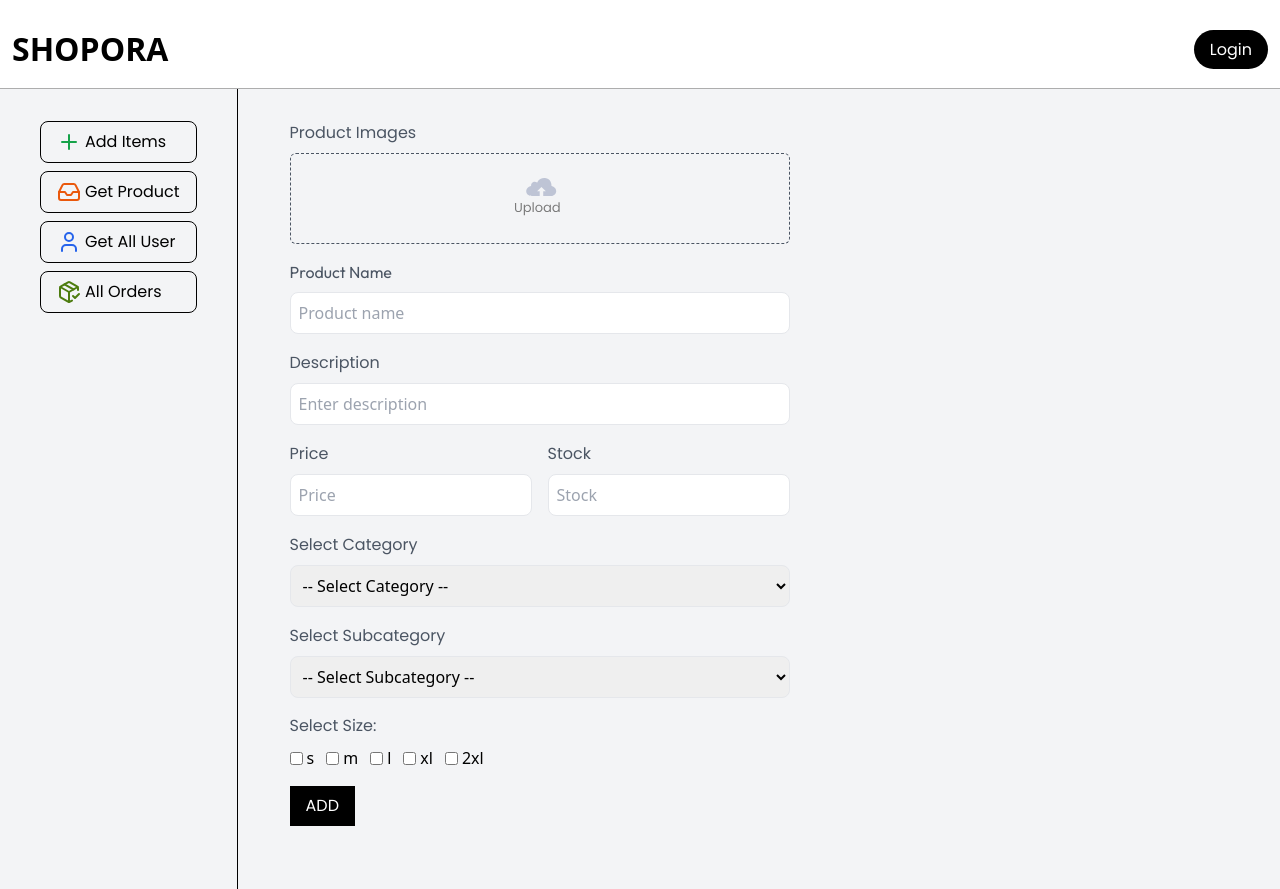
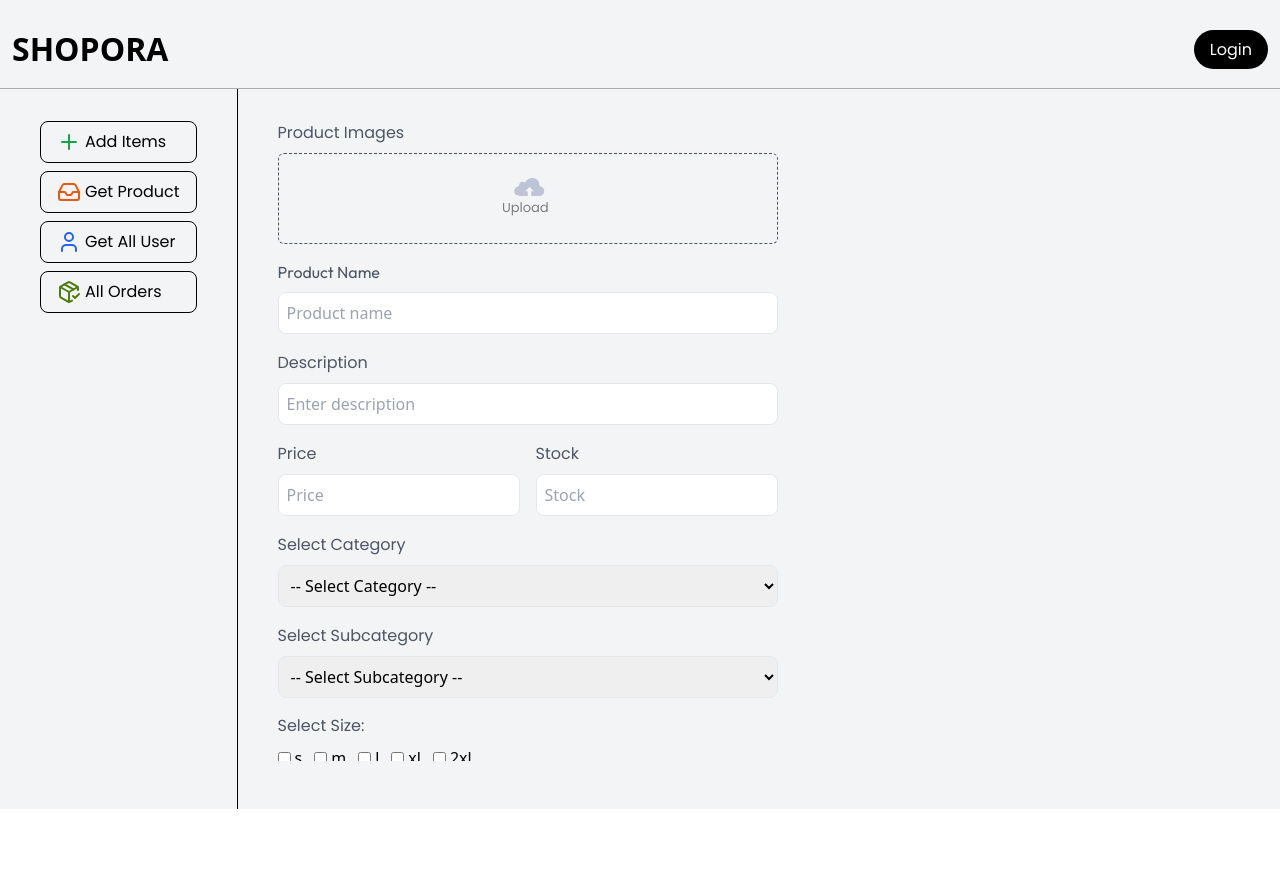
Before and after one commit to Rohit-Dhaka/ecommerce-admin, a React (Create React App) app: page /dashboard in a window 1280 px wide. After the commit the page ends 809 px from the top, so only its background shows below. Built offline with nearby package versions, Linux system fonts and the light colour scheme.

Commit message:
change layout

```diff
--- a/src/App.js
+++ b/src/App.js
@@ -16,7 +16,7 @@ function App() {
     <>
 
 
-      <Navbar/>
+      {/* <Navbar/> */}
       <Routes>
         <Route path='/' element={<Login/>} />
         <Route path='/login' element={<Login/>} />
--- a/src/components/Dashboard/Dashboard.jsx
+++ b/src/components/Dashboard/Dashboard.jsx
@@ -1,14 +1,16 @@
 import React from "react";
 import { NavLink, Outlet } from "react-router-dom";
 import { Plus, FilePlus, Download, Inbox , PackageCheck, User } from "lucide-react";
+import Navbar from "../Layout/Navbar";
 
 const Dashboard = () => {
   return (
     <section>
       <div className=" bg-gray-100">
-        <div className="flex max-sm:flex-col ">
-          <div className="sm:h-screen sm:border-r-[1px] sm:border-black  sm:w-[20%]  max-sm:flex">
-            <div className="flex max-sm:flex-row  sm:py-8 lg:px-10 py-2 px-1 flex-col gap-2 max-sm:overflow-x-scroll max-sm:border-b-[1px]  max-sm:border-solid max-sm:border-gray-400  ">
+        <Navbar/>
+        <div className="flex max-sm:flex-col overflow-hidden  h-[90vh] ">
+          <div className=" sm:border-r-[1px] sm:border-black  sm:w-[20%]  max-sm:flex">
+            <div className="flex max-sm:flex-row  sm:py-8 lg:px-10 py-2 px-3 flex-col gap-2 max-sm:overflow-x-scroll max-sm:border-b-[1px]  max-sm:border-solid max-sm:border-gray-400  ">
               <NavLink
                 to="addproduct"
                 className={({ isActive }) =>
@@ -54,7 +56,7 @@ const Dashboard = () => {
               </NavLink>
             </div>
           </div>
-          <div className="sm:px-10 sm:py-8 max-sm:p-2 w-full">
+          <div className="sm:px-10 sm:py-8 max-sm:p-3 w-full relative  ">
             <Outlet />
           </div>
         </div>
--- a/src/components/Layout/Navbar.jsx
+++ b/src/components/Layout/Navbar.jsx
@@ -1,7 +1,7 @@
 import React from 'react';
 
 import { Link } from 'react-router-dom';
-
+// import { useMyContext } from '../context/MyContext';
 import { useMyContext } from '../../context/MyContext';
 
 
@@ -14,10 +14,10 @@ const Navbar = () => {
   };
 
   return (
-    <nav className="">
+    <nav className="max-sm:h-[10vh]">
       <div className="container  border-b-[1px] border-solid  border-[#ADADAD]">
 
-      <div className=" sm:pt-[29px] pt-[19px] pb-[19px] flex justify-between items-center">
+      <div className="  sm:pt-[29px] max-sm:py-3 sm:pb-[19px] flex justify-between items-center">
             <Link to="/"  className="z-20 text-[32px]  leading-[40px] uppercase font-semibold">
 
             Shopora
--- a/src/components/Orders/Allorders.jsx
+++ b/src/components/Orders/Allorders.jsx
@@ -56,7 +56,7 @@ const handleUpdate = async (orderId) => {
 
 
   return (
-    <section className=" relative">
+    <section className=" ">
         {loading && <Loader />}
 
         <MessageBar message={message} showBar={bar} />
@@ -69,11 +69,13 @@ const handleUpdate = async (orderId) => {
           <p className="text-gray-500 text-lg">No orders found</p>
         )}
 
-        <div className="space-y-8">
+
+          <div className="space-y-8 overflow-y-scroll h-[80vh]  overflow-hidden ">
+            <div className="pb-28 ">
               {orders?.map((order) => (
                 <div
                   key={order._id}
-              className="border border-gray-300 rounded-xl sm:p-6 p-4 bg-gray-50 shadow-md hover:shadow-lg transition"
+                  className="border border-gray-300 rounded-xl sm:p-6 p-4 bg-gray-50 shadow-md hover:shadow-lg transition  mb-4  "
                 >
                   {/* ORDER TOP */}
                   <div className="flex flex-col sm:flex-row justify-between sm:items-center gap-4 border-b pb-4">
@@ -91,7 +93,6 @@ const handleUpdate = async (orderId) => {
                         Date: {new Date(order.createdAt).toLocaleDateString()}
                       </p>
                     </div>
-
                     <div className="flex gap-3 items-center">
                       {/* Status Dropdown */}
                       <select
@@ -107,7 +108,6 @@ const handleUpdate = async (orderId) => {
                           </option>
                         ))}
                       </select>
-
                       {/* Update Button */}
                       <button
                         onClick={() => handleUpdate(order._id)}
@@ -117,7 +117,6 @@ const handleUpdate = async (orderId) => {
                       </button>
                     </div>
                   </div>
-
                   {/* USER DETAILS */}
                   <div className="py-2">
                     <p className="text-gray-700 text-sm sm:text-base">
@@ -130,11 +129,9 @@ const handleUpdate = async (orderId) => {
                       </span>
                     </p>
                   </div>
-
                   {/* ITEMS LIST */}
                   <div className="">
                     <h4 className="font-semibold text-lg pb-1">Items</h4>
-
                     <div className="grid grid-cols-1 sm:grid-cols-2 gap-4">
                       {order.items?.map((item, index) => (
                         <div
@@ -146,7 +143,6 @@ const handleUpdate = async (orderId) => {
                             alt={item.name}
                             className="w-20 h-20 rounded-md object-cover border"
                           />
-
                           <div>
                             <h5 className="text-gray-900 font-medium">
                               {item.name}
@@ -167,6 +163,8 @@ const handleUpdate = async (orderId) => {
             </div>
           </div>
 
+      </div>
+
     </section>
   );
 };
--- a/src/components/Orders/Orders.jsx
+++ /dev/null
@@ -1,9 +0,0 @@
-import React from 'react'
-
-const Orders = () => {
-  return (
-    <div>Orders</div>
-  )
-}
-
-export default Orders
--- a/src/components/Products/AddProduct.jsx
+++ b/src/components/Products/AddProduct.jsx
@@ -7,19 +7,12 @@ import Loader from "../common/Loader";
 import MyButton from "../common/MyButton";
 import MessageBar from "../common/MessageBar";
 
-
 const AddProduct = () => {
   const { addProduct } = useMyContext();
   const [previewImages, setPreviewImages] = useState([]);
   const [message, setMessage] = useState("");
   const [bar, setBar] = useState(false);
   const [loading, setLoading] = useState(false);
-
-
-
-
-
-
 
   const [formdata, setFormData] = useState({
     images: [],
@@ -31,7 +24,6 @@ const AddProduct = () => {
     subcategory: "",
     stock: "",
   });
-
 
   const handleSubmit = async (e) => {
     e.preventDefault();
@@ -73,7 +65,6 @@ const AddProduct = () => {
         setBar(false);
       }, 2000);
 
-
       setFormData({
         images: [],
         title: "",
@@ -86,19 +77,15 @@ const AddProduct = () => {
       });
       setPreviewImages([]);
       document.getElementById("productimg").value = "";
-
     } catch (error) {
       setMessage("Something went wrong!");
       setBar(true);
 
       setTimeout(() => setBar(false), 2000);
-
     } finally {
       setLoading(false);
     }
   };
-
-
 
   const handleSelection = (field, value) => {
     if (field === "size") {
@@ -114,25 +101,20 @@ const handleSelection = (field, value) => {
     }
   };
 
-
-
   return (
-    <section className=" relative">
+    <section className=" ">
       {loading && <Loader />}
 
       <MessageBar message={message} showBar={bar} />
 
-
-
-      <div className="container">
-        <form onSubmit={handleSubmit} className="max-w-[500px] overflow-hidden">
-
+      <div className="overflow-y-scroll h-[80vh]  overflow-hidden ">
+        <div className="overflow-y-scroll h-[80vh]  overflow-hidden">
+          <form onSubmit={handleSubmit} className="max-w-[500px] ">
             {/* Product Image Upload */}
             <div className="flex flex-col items-start">
               <label className="font-poppins text-[#4B5563] pb-2">
                 Product Images
               </label>
-
               <label
                 htmlFor="productimg"
                 className="border-dashed border-[1px] border-gray-600  w-full py-2 flex justify-center rounded-md cursor-pointer"
@@ -142,7 +124,6 @@ const handleSelection = (field, value) => {
                     <Uploades />
                   </div>
                 )}
-
                 {/* If images exist → show previews */}
                 {previewImages.length > 0 && (
                   <div className="flex gap-3 flex-wrap">
@@ -160,36 +141,24 @@ const handleSelection = (field, value) => {
                     ))}
                   </div>
                 )}
-
-
-
               </label>
-
               <input
                 type="file"
                 id="productimg"
-
                 multiple
                 accept="image/*"
                 onChange={(e) => {
                   const files = Array.from(e.target.files);
-
                   setFormData((prev) => ({
                     ...prev,
                     images: files,
                   }));
-
-
                   const previews = files.map((file) => URL.createObjectURL(file));
                   setPreviewImages(previews);
                 }}
                 className="hidden"
               />
-
-
-
             </div>
-
             {/* TITLE */}
             <div className="pt-4">
               <label className="text-[#4B5563] font-outfit">Product Name</label>
@@ -204,7 +173,6 @@ const handleSelection = (field, value) => {
                 required
               />
             </div>
-
             {/* DESCRIPTION */}
             <div className="pt-4">
               <label className="font-poppins text-[#4B5563]">Description</label>
@@ -219,7 +187,6 @@ const handleSelection = (field, value) => {
                 required
               />
             </div>
-
             {/* PRICE + STOCK */}
             <div className="grid grid-cols-2 gap-4 pt-4">
               <div>
@@ -235,7 +202,6 @@ const handleSelection = (field, value) => {
                   required
                 />
               </div>
-
               <div>
                 <label className="font-poppins text-[#4B5563]">Stock</label>
                 <input
@@ -250,7 +216,6 @@ const handleSelection = (field, value) => {
                 />
               </div>
             </div>
-
             {/* CATEGORY */}
             <div className="pt-4">
               <label className="font-poppins text-[#4B5563]">
@@ -258,9 +223,7 @@ const handleSelection = (field, value) => {
               </label>
               <select
                 value={formdata.category}
-              onChange={(e) =>
-                handleSelection("category", e.target.value)
-              }
+                onChange={(e) => handleSelection("category", e.target.value)}
                 className="mt-2 block w-full p-2 border rounded-lg"
                 required
               >
@@ -270,7 +233,6 @@ const handleSelection = (field, value) => {
                 <option value="Kids">Kids</option>
               </select>
             </div>
-
             {/* SUBCATEGORY */}
             <div className="pt-4">
               <label className="font-poppins text-[#4B5563]">
@@ -278,9 +240,7 @@ const handleSelection = (field, value) => {
               </label>
               <select
                 value={formdata.subcategory}
-              onChange={(e) =>
-                handleSelection("subcategory", e.target.value)
-              }
+                onChange={(e) => handleSelection("subcategory", e.target.value)}
                 className="mt-2 block w-full p-2 border rounded-lg"
                 required
               >
@@ -290,7 +250,6 @@ const handleSelection = (field, value) => {
                 <option value="Winterwear">Winterwear</option>
               </select>
             </div>
-
             {/* SIZE SELECTION */}
             <div className="py-4">
               <p className="font-poppins text-[#4B5563] pb-2">Select Size:</p>
@@ -302,17 +261,17 @@ const handleSelection = (field, value) => {
                       value={size}
                       checked={formdata.size.includes(size)}
                       onChange={() => handleSelection("size", size)}
-
                     />
                     {size}
                   </label>
                 ))}
               </div>
             </div>
-
-          <MyButton type="submit" buttonnmae="ADD" />
-
+            <div className=" pb-10">
+            <MyButton type="submit" buttonnmae="ADD"  />
+              </div>
           </form>
+        </div>
       </div>
     </section>
   );
--- a/src/components/Products/GetProducts.jsx
+++ b/src/components/Products/GetProducts.jsx
@@ -1,22 +1,31 @@
-import React, { useEffect } from "react";
+import React, { useEffect, useState } from "react";
 import { useMyContext } from "../../context/MyContext";
+import Loader from "../common/Loader";
 
 const GetProducts = () => {
   const { getProducts, products } = useMyContext();
+  const [loading, setLoading] = useState(false);
 
   useEffect(() => {
-    getProducts();
+    const fetchData = async () => {
+      setLoading(true);
+      await getProducts();
+      setLoading(false);
+    };
+    fetchData();
   }, []);
 
   return (
-    <section className="py-8">
-      <div className="">
-        <h3 className="font-poppins text-xl font-semibold mb-4">
+    <section className="py-8 ">
+      {loading && <Loader />}
+       <h3 className="font-poppins text-xl font-semibold mb-4">
           All Products List
         </h3>
 
-        {/* Responsive wrapper */}
-        <div className="overflow-x-auto rounded-lg shadow">
+      <div className=" overflow-y-scroll h-[80vh]  overflow-hidden">
+
+
+        <div className="overflow-x-auto rounded-lg shadow pb-32">
           <table className="min-w-full border border-gray-300">
             <thead>
               <tr className="bg-gray-200 text-gray-800 text-sm sm:text-base">
@@ -45,18 +54,9 @@ const GetProducts = () => {
                       </div>
                     </td>
 
-                    <td className="py-2 px-4 border text-gray-700 font-medium">
-                      {pro.title}
-                    </td>
-
-                    <td className="py-2 px-4 border text-gray-600">
-                      {pro.category}
-                    </td>
-
-                    <td className="py-2 px-4 border font-semibold text-gray-800">
-                      ₹{pro.price}
-                    </td>
-
+                    <td className="py-2 px-4 border">{pro.title}</td>
+                    <td className="py-2 px-4 border">{pro.category}</td>
+                    <td className="py-2 px-4 border">₹{pro.price}</td>
                     <td className="py-2 px-4 border text-blue-600 cursor-pointer hover:underline">
                       Edit
                     </td>
--- a/src/components/User/Getalluser.jsx
+++ b/src/components/User/Getalluser.jsx
@@ -20,7 +20,7 @@ const Getalluser = () => {
   }, []);
 
   return (
-    <section className="py-10 relative">
+    <section className="py-10 ">
 
 
       {loading && <Loader />}
@@ -31,6 +31,8 @@ const Getalluser = () => {
       </h3>
 
 
+      <div className="overflow-y-scroll h-[80vh]  overflow-hidden ">
+        <div className=" mb-44  ">
           {(!loading && users.length === 0) ? (
             <p className="text-gray-600">No users found...</p>
           ) : (
@@ -44,12 +46,10 @@ const Getalluser = () => {
                     <h4 className="text-xl font-semibold text-gray-800">
                       {user.name}
                     </h4>
-
                     <span className="text-sm bg-blue-100 text-blue-700 px-2 py-1 rounded-full">
                       #{i + 1}
                     </span>
                   </div>
-
                   <p className="text-gray-700 text-sm">
                     <span className="font-medium">Email:</span> {user.email}
                   </p>
@@ -57,6 +57,8 @@ const Getalluser = () => {
               ))}
             </div>
           )}
+        </div>
+      </div>
 
     </section>
   )
--- a/src/components/common/Loader.jsx
+++ b/src/components/common/Loader.jsx
@@ -2,7 +2,7 @@ import React from "react";
 
 const Loader = () => {
   return (
-    <div className="fixed inset-0 flex items-center justify-center bg-white/70 backdrop-blur-sm z-[9999]">
+    <div className=" absolute top-0 left-0 w-full h-full inset-0 flex items-center justify-center bg-white/70 backdrop-blur-sm z-[9999]">
       <div className="w-12 h-12 border-4 border-gray-300 border-t-black rounded-full animate-spin"></div>
     </div>
   );
```
Lines whose indentation alone changed are shown as unchanged.
